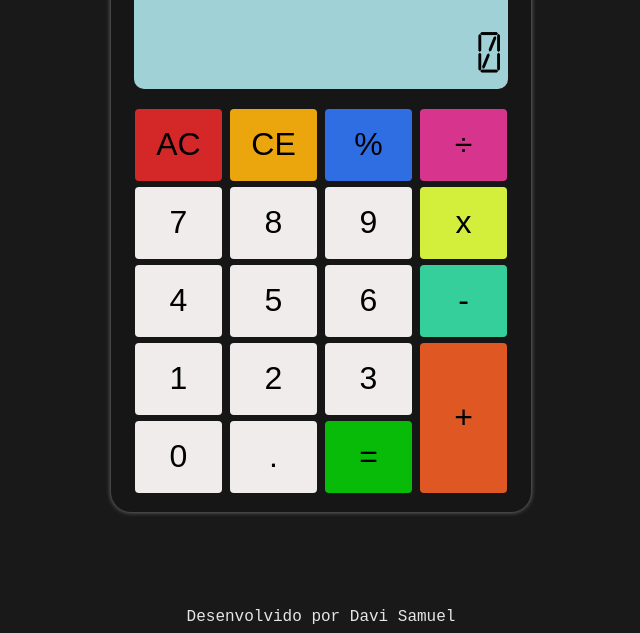
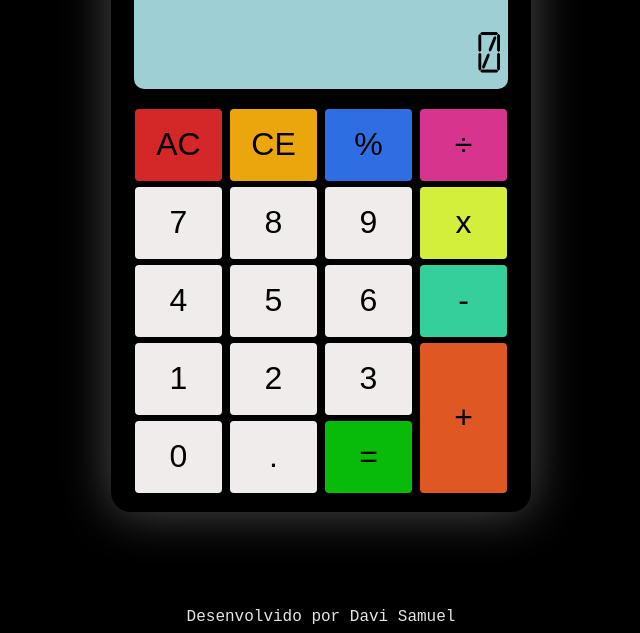
Before and after one commit to Davisamasoa/CalculadoraJS, a plain HTML site: page index.html in a window 1280 px wide. Shown: the part 141-774 px from the top of the page, without its empty margins (319-959 px from the left). Drawn offline with nearby package versions, Linux system fonts and the light colour scheme.

Commit message:
appearence changed

```diff
--- a/sass/style.scss
+++ b/sass/style.scss
@@ -3,6 +3,8 @@
 	padding: 0;
 	box-sizing: border-box;
 }
+
+$primary-color: rgb(48, 247, 230);
 
 @font-face {
 	font-family: Calculator;
@@ -11,7 +13,7 @@
 
 body {
 	height: 100vh;
-	background-color: rgba(0, 0, 0, 0.9);
+	background-color: rgb(0, 0, 0);
 	display: flex;
 	justify-content: center;
 	align-items: center;
@@ -52,9 +54,9 @@ footer i {
 main {
 	width: 420px;
 	min-height: 573px;
-	background-color: rgb(22, 22, 22);
+	background-color: rgb(0, 0, 0);
 	border: none;
-	box-shadow: 0px 0px 5px rgb(131, 128, 128);
+	box-shadow: 0px 0px 50px rgb(78, 78, 78);
 	border-radius: 20px;
 	display: flex;
 	justify-content: flex-start;
```
Also changed, not shown: style/style.css, 1 other file.
